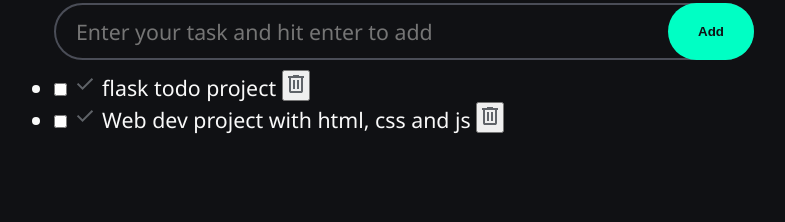
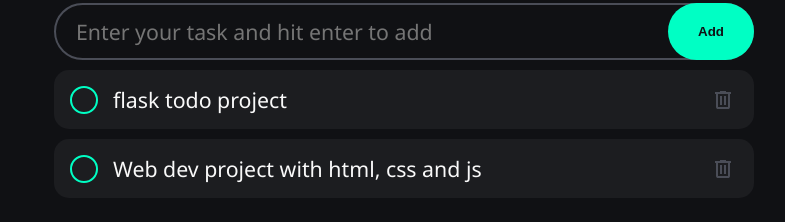
Before and after one commit to Walter1G/TodoApp, a plain HTML site: page index.html in a window 1280 px wide. Shown: the part 204-426 px from the top of the page, without its empty margins (236-1021 px from the left). Drawn offline with Linux system fonts and the light colour scheme.

Commit message:
style the todo item and components

```diff
--- a/index.html
+++ b/index.html
@@ -21,7 +21,7 @@
                 <input type="checkbox" id="todo-1">
                 <label for="todo-1" class="custom-checkbox">
                     <svg xmlns="http://www.w3.org/2000/svg" height="24px" viewBox="0 -960 960 960" width="24px"
-                        fill="#5f6368">
+                        fill="transparent">
                         <path d="M382-240 154-468l57-57 171 171 367-367 57 57-424 424Z" />
                     </svg>
                 </label>
@@ -30,7 +30,7 @@
                 </label>
                 <button class="delete-button">
                     <svg xmlns="http://www.w3.org/2000/svg" height="24px" viewBox="0 -960 960 960" width="24px"
-                        fill="#5f6368">
+                        fill="var(--secondary-color)">
                         <path
                             d="M280-120q-33 0-56.5-23.5T200-200v-520h-40v-80h200v-40h240v40h200v80h-40v520q0 33-23.5 56.5T680-120H280Zm400-600H280v520h400v-520ZM360-280h80v-360h-80v360Zm160 0h80v-360h-80v360ZM280-720v520-520Z" />
                     </svg>
@@ -41,7 +41,7 @@
                 <input type="checkbox" id="todo-2">
                 <label for="todo-2" class="custom-checkbox">
                     <svg xmlns="http://www.w3.org/2000/svg" height="24px" viewBox="0 -960 960 960" width="24px"
-                        fill="#5f6368">
+                        fill="transparent">
                         <path d="M382-240 154-468l57-57 171 171 367-367 57 57-424 424Z" />
                     </svg>
                 </label>
@@ -50,7 +50,7 @@
                 </label>
                 <button class="delete-button">
                     <svg xmlns="http://www.w3.org/2000/svg" height="24px" viewBox="0 -960 960 960" width="24px"
-                        fill="#5f6368">
+                        fill="var(--secondary-color)">
                         <path
                             d="M280-120q-33 0-56.5-23.5T200-200v-520h-40v-80h200v-40h240v40h200v80h-40v520q0 33-23.5 56.5T680-120H280Zm400-600H280v520h400v-520ZM360-280h80v-360h-80v360Zm160 0h80v-360h-80v360ZM280-720v520-520Z" />
                     </svg>
--- a/styles.css
+++ b/styles.css
@@ -79,3 +79,67 @@ font-weight: 600;
 color: var(--background);
 cursor:pointer;
 }
+
+.todo{
+    background: var(--primary-color);
+    margin-bottom: 10px;
+    padding: 0 16px;
+    border-radius: 15px;
+    display: flex;
+    align-items: center;
+}
+
+.todo .todo-text{
+    padding: 15px;
+    padding-right: 0;
+    flex-grow: 1;
+    transition: 200ms ease;
+}
+
+.delete-button{
+    padding: 3px;
+    background: none;
+    border: none;
+    display: flex;
+    justify-content: center;
+    align-items: center;
+cursor: pointer;
+}
+
+.delete-button svg{
+    transition: 200ms ease;
+}
+
+.delete-button:hover svg{
+    fill: #ff0033;
+}
+
+.custom-checkbox{
+    border: 2px solid var(--accent-color);
+    border-radius: 50%;
+    min-height: 20px;
+    min-width: 20px;
+    display: flex;
+    justify-content: center;
+    align-items: center;
+    flex-shrink: 0;
+    transition: 200ms ease;
+    cursor: pointer;
+}
+
+input[type="checkbox"]:checked ~ .custom-checkbox{
+    background-color: var(--accent-color);
+}
+
+input[type="checkbox"]:checked ~.custom-checkbox svg{
+    fill:var(--primary-color)
+}
+
+input[type="checkbox"]:checked ~ .todo-text{
+    text-decoration: line-through;
+    color: var(--secondary-color);
+}
+
+input[type="checkbox"]{
+    display: none;
+}
```
